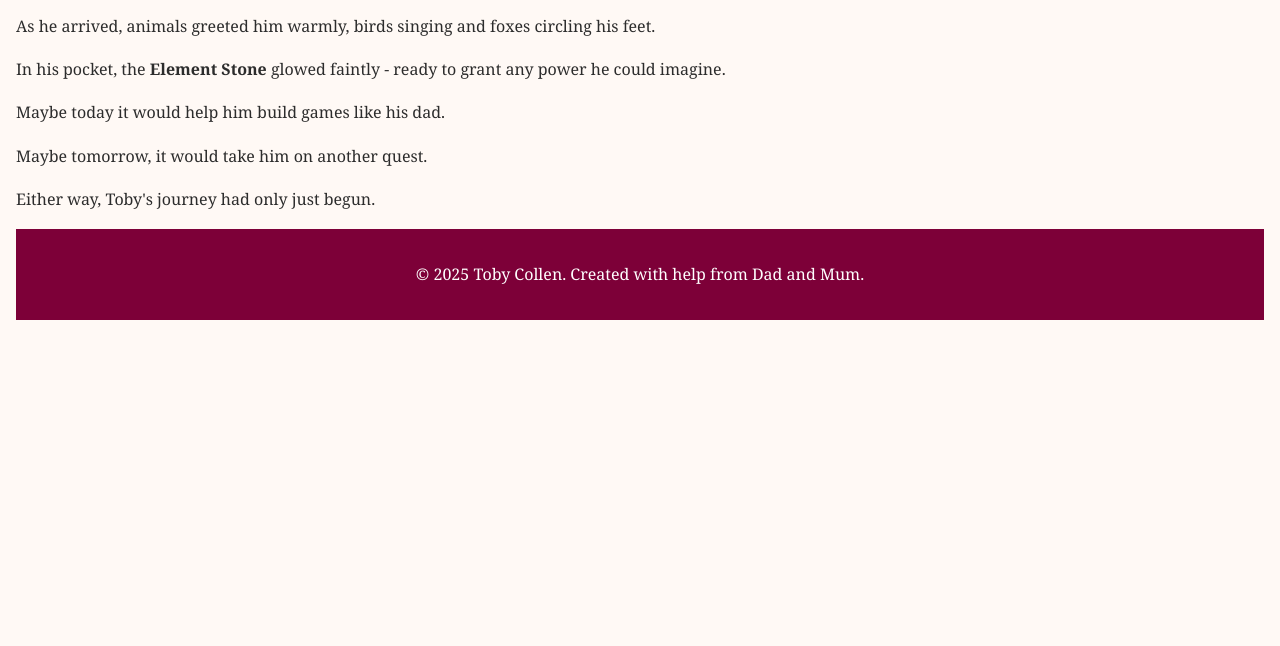
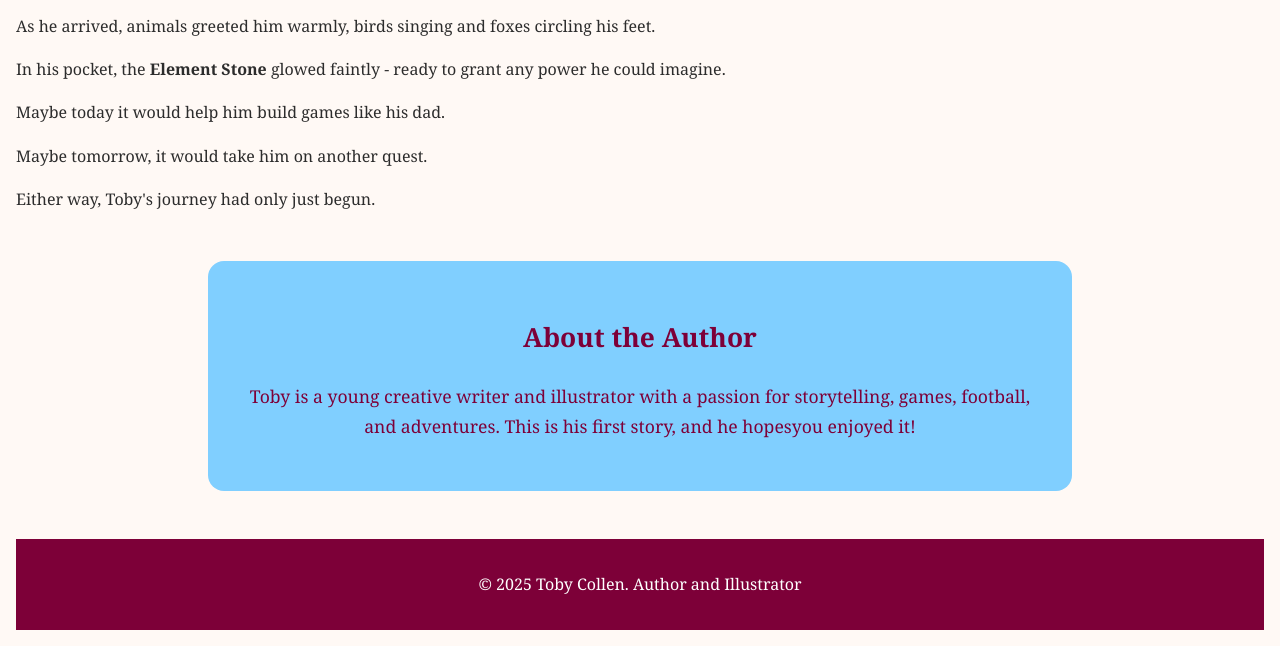
Before and after one commit to irons28/toby-element-stone, a plain HTML site: page index.html in a window 1280 px wide. Shown: the part 2633-3279 px from the top of the page. Before the commit the page ends 2969 px from the top, so only its background shows below. Drawn offline with Linux system fonts and the light colour scheme.

Commit message:
Update index.html

```diff
--- a/index.html
+++ b/index.html
@@ -82,10 +82,15 @@
                 <p>Maybe tomorrow, it would take him on another quest.</p>
                 <p>Either way, Toby's journey had only just begun.</p>
             </section>
+
+            <section class="about-author">
+                <h2>About the Author</h2>
+                <p>Toby is a young creative writer and illustrator with a passion for storytelling, games, football, and adventures.  This is his first story, and he hopesyou enjoyed it!</p>
+            </section>
         </main>
 
         <footer>
-            <p>© 2025 Toby Collen. Created with help from Dad and Mum.</p>
+            <p>© 2025 Toby Collen. Author and Illustrator</p>
         </footer>
     </body>
 </html>
```
